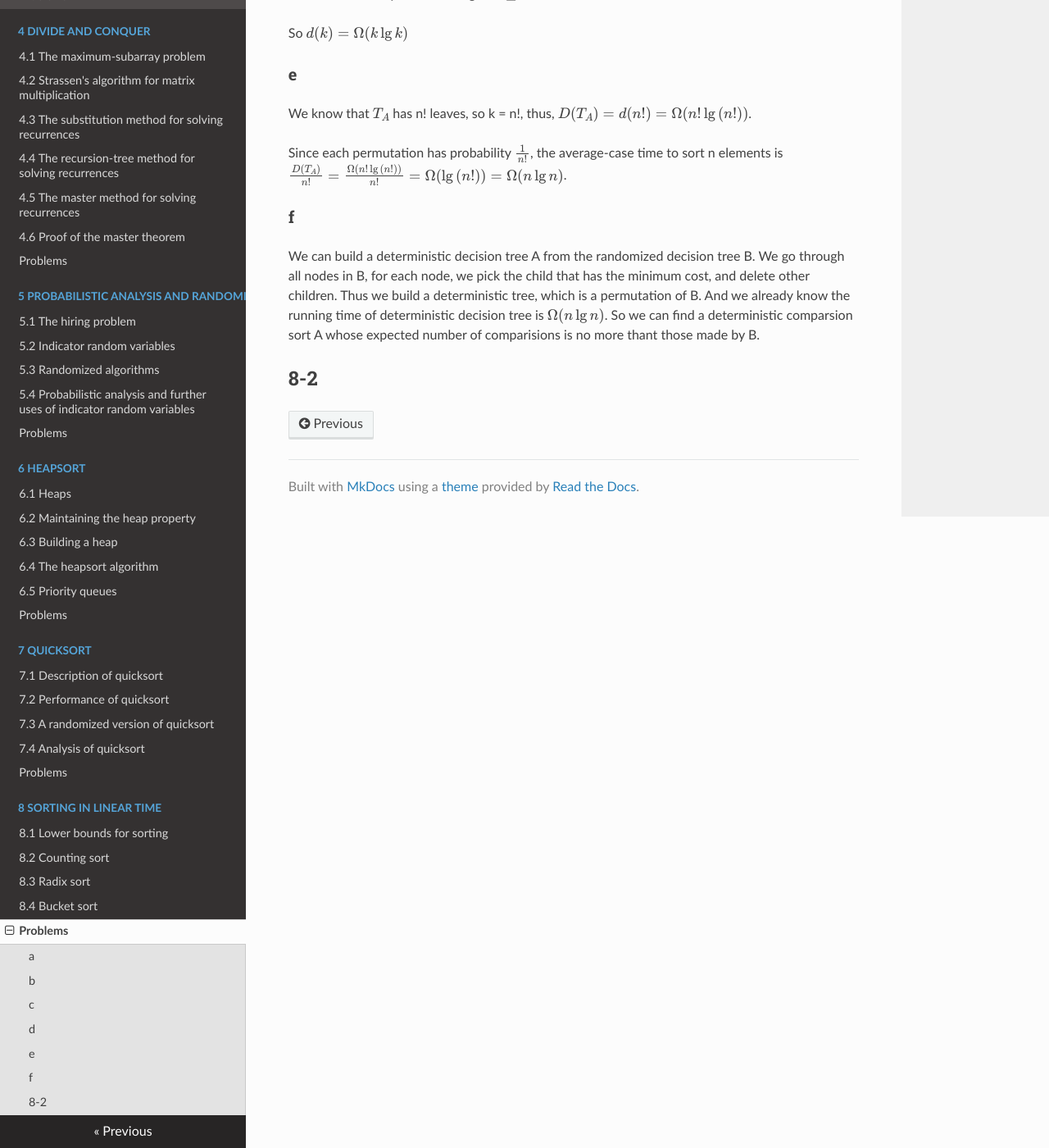
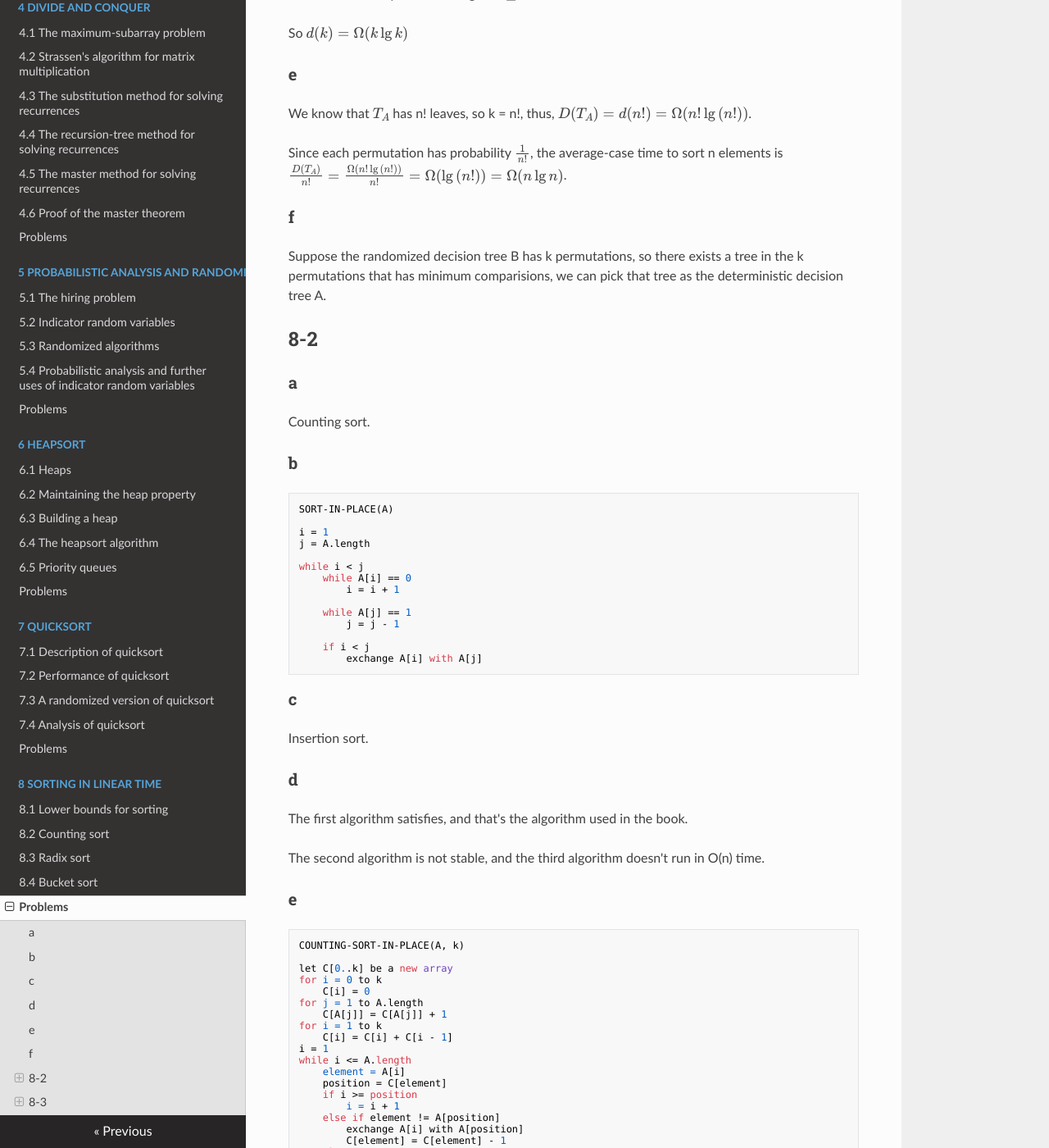
Before and after one commit to Frederick-S/Introduction-to-Algorithms-Notes, an MkDocs documentation site: the page built from docs/8-Sorting-in-Linear-Time/Problems.md, in a window 1280 px wide and 1400 px high, scrolled down 1242 px. Shown: the whole window at 82% size. Built offline with MkDocs 1.6.1, drawn with Linux system fonts in a browser that asks for light colours; nearby versions of some CDN libraries; formulas are drawn with MathJax 3; old or Windows-style settings are respelled for this version of MkDocs; some of the changed text lies outside the part shown.

Commit message:
Add problem 8-2

````diff
--- a/docs/8-Sorting-in-Linear-Time/Problems.md
+++ b/docs/8-Sorting-in-Linear-Time/Problems.md
@@ -47,6 +47,63 @@ We know that $T_A$ has n! leaves, so k = n!, thus, $D(T_A) = d(n!) = \Omega(n!\l
 Since each permutation has probability $\frac{1}{n!}$, the average-case time to sort n elements is $\frac{D(T_A)}{n!} = \frac{\Omega(n!\lg{(n!)})}{n!} = \Omega(\lg{(n!)}) = \Omega(n\lg{n})$.
 
 ### f
-We can build a deterministic decision tree A from the randomized decision tree B. We go through all nodes in B, for each node, we pick the child that has the minimum cost, and delete other children. Thus we build a deterministic tree, which is a permutation of B. And we already know the running time of deterministic decision tree is $\Omega(n\lg{n})$. So we can find a deterministic comparsion sort A whose expected number of comparisions is no more thant those made by B.
+Suppose the randomized decision tree B has k permutations, so there exists a tree in the k permutations that has minimum comparisions, we can pick that tree as the deterministic decision tree A.
 
 ## 8-2
+### a
+Counting sort.
+
+### b
+```
+SORT-IN-PLACE(A)
+
+i = 1
+j = A.length
+
+while i < j
+    while A[i] == 0
+        i = i + 1
+
+    while A[j] == 1
+        j = j - 1
+
+    if i < j
+        exchange A[i] with A[j]
+```
+
+### c
+Insertion sort.
+
+### d
+The first algorithm satisfies, and that's the algorithm used in the book.
+
+The second algorithm is not stable, and the third algorithm doesn't run in O(n) time.
+
+### e
+```
+COUNTING-SORT-IN-PLACE(A, k)
+
+let C[0..k] be a new array
+for i = 0 to k
+    C[i] = 0
+for j = 1 to A.length
+    C[A[j]] = C[A[j]] + 1
+for i = 1 to k
+    C[i] = C[i] + C[i - 1]
+i = 1
+while i <= A.length
+    element = A[i]
+    position = C[element]
+    if i >= position
+        i = i + 1
+    else if element != A[position]
+        exchange A[i] with A[position]
+        C[element] = C[element] - 1
+    else
+        C[element] = C[element] - 1
+```
+
+It's not stable.
+
+## 8-3
+### a
````
